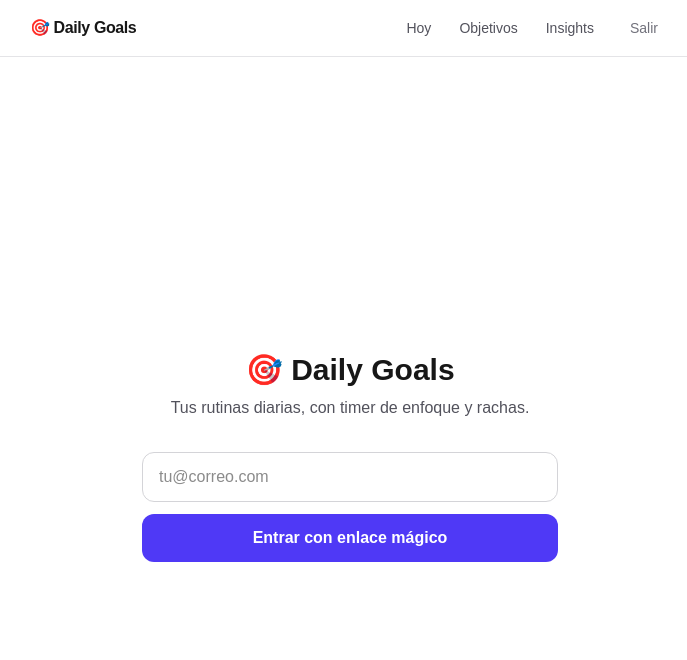
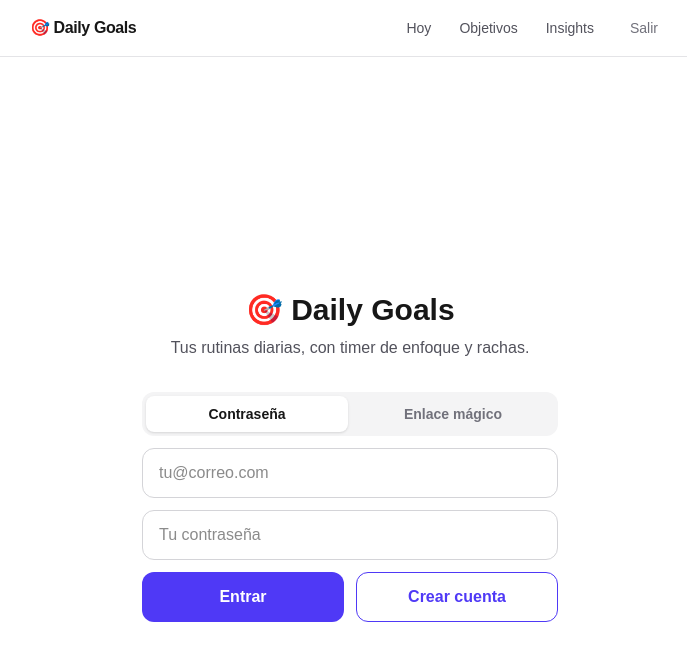
Before and after one commit to poemmacode/daily-goals, a Next.js app: page /login in a window 1280 px wide. Shown: the top 660 px of the page, without its empty margins (290-977 px from the left). Built offline with nearby package versions, Linux system fonts and the light colour scheme.

Commit message:
feat: login con contraseña y modal cerrable para goals

```diff
--- a/app/goals/page.tsx
+++ b/app/goals/page.tsx
@@ -35,6 +35,21 @@ export default function GoalsPage() {
     fetchGoals().then(setGoals);
   }
 
+  function closeForm() {
+    setShowForm(false);
+    setEditing(null);
+  }
+
+  // Cerrar el modal con Escape sin perder la posición de scroll.
+  useEffect(() => {
+    if (!showForm) return;
+    const onKey = (e: KeyboardEvent) => {
+      if (e.key === "Escape") closeForm();
+    };
+    window.addEventListener("keydown", onKey);
+    return () => window.removeEventListener("keydown", onKey);
+  }, [showForm]);
+
   async function handleSubmit(values: GoalFormValues) {
     if (values.end_date < values.start_date) {
       setError("La fecha de fin no puede ser anterior al inicio.");
@@ -64,13 +79,11 @@ export default function GoalsPage() {
       setError(result.error.message);
       return;
     }
-    setShowForm(false);
-    setEditing(null);
+    closeForm();
     reload();
   }
 
-  async function archive(id: string, archived: boolean) {
-    const supabase = createClient();
+  async function archive(id: string, archived: boolean) {    const supabase = createClient();
     await supabase.from("goals").update({ archived, updated_at: new Date().toISOString() }).eq("id", id);
     reload();
   }
@@ -95,14 +108,33 @@ export default function GoalsPage() {
       </div>
 
       {showForm && (
-        <div className="mt-4 rounded-2xl border border-zinc-200 p-4 dark:border-zinc-800">
-          <GoalForm
-            initial={editing}
-            onSubmit={handleSubmit}
-            onCancel={() => { setShowForm(false); setEditing(null); }}
-            saving={saving}
-            error={error}
+        <div className="fixed inset-0 z-50 flex items-center justify-center p-4" role="dialog" aria-modal="true">
+          <button
+            aria-label="Cerrar"
+            onClick={closeForm}
+            className="absolute inset-0 cursor-default bg-black/50"
           />
+          <div className="relative max-h-[90vh] w-full max-w-lg overflow-y-auto rounded-2xl bg-white p-5 shadow-xl dark:bg-zinc-950">
+            <div className="mb-4 flex items-center justify-between">
+              <h2 className="text-lg font-bold">
+                {editing ? "Editar objetivo" : "Nuevo objetivo"}
+              </h2>
+              <button
+                onClick={closeForm}
+                aria-label="Cerrar modal"
+                className="flex h-8 w-8 items-center justify-center rounded-full text-lg hover:bg-zinc-100 dark:hover:bg-zinc-900"
+              >
+                ✕
+              </button>
+            </div>
+            <GoalForm
+              initial={editing}
+              onSubmit={handleSubmit}
+              onCancel={closeForm}
+              saving={saving}
+              error={error}
+            />
+          </div>
         </div>
       )}
 
--- a/app/login/page.tsx
+++ b/app/login/page.tsx
@@ -1,7 +1,7 @@
 "use client";
 
 import { Suspense, useState } from "react";
-import { useSearchParams } from "next/navigation";
+import { useRouter, useSearchParams } from "next/navigation";
 import { createClient } from "@/lib/supabase/client";
 
 const ERROR_MESSAGES: Record<string, string> = {
@@ -21,12 +21,15 @@ function UrlError() {
 }
 
 export default function LoginPage() {
+  const router = useRouter();
+  const [mode, setMode] = useState<"magic" | "password">("password");
   const [email, setEmail] = useState("");
+  const [password, setPassword] = useState("");
   const [sent, setSent] = useState(false);
   const [loading, setLoading] = useState(false);
   const [error, setError] = useState<string | null>(null);
 
-  async function handleLogin(e: React.FormEvent) {
+  async function handleMagicLink(e: React.FormEvent) {
     e.preventDefault();
     setLoading(true);
     setError(null);
@@ -40,6 +43,32 @@ export default function LoginPage() {
     else setSent(true);
   }
 
+  async function handlePassword(e: React.FormEvent, action: "signin" | "signup") {
+    e.preventDefault();
+    setLoading(true);
+    setError(null);
+    const supabase = createClient();
+    const { data, error } =
+      action === "signin"
+        ? await supabase.auth.signInWithPassword({ email, password })
+        : await supabase.auth.signUp({ email, password });
+    setLoading(false);
+    if (error) {
+      setError(error.message);
+      return;
+    }
+    if (data.session) {
+      router.push("/");
+      router.refresh();
+    } else {
+      // Confirmación de email activada en Supabase: debe validar su correo.
+      setSent(true);
+    }
+  }
+
+  const inputCls =
+    "rounded-xl border border-zinc-300 px-4 py-3 dark:border-zinc-700 dark:bg-zinc-900";
+
   return (
     <main className="mx-auto flex min-h-screen max-w-md flex-col items-center justify-center px-4">
       <h1 className="text-3xl font-bold">🎯 Daily Goals</h1>
@@ -49,29 +78,97 @@ export default function LoginPage() {
       <Suspense>
         <UrlError />
       </Suspense>
+
       {sent ? (
         <p className="mt-8 rounded-xl bg-green-100 p-4 text-center text-green-800 dark:bg-green-950 dark:text-green-300">
           Revisa tu correo: te enviamos un enlace para entrar. ✉️
         </p>
       ) : (
-        <form onSubmit={handleLogin} className="mt-8 flex w-full flex-col gap-3">
+        <div className="mt-8 flex w-full flex-col gap-3">
+          <div className="grid grid-cols-2 gap-1 rounded-xl bg-zinc-100 p-1 dark:bg-zinc-900">
+            {(
+              [
+                ["password", "Contraseña"],
+                ["magic", "Enlace mágico"],
+              ] as const
+            ).map(([m, label]) => (
+              <button
+                key={m}
+                type="button"
+                onClick={() => {
+                  setMode(m);
+                  setError(null);
+                }}
+                className={`rounded-lg px-3 py-2 text-sm font-semibold ${
+                  mode === m
+                    ? "bg-white shadow dark:bg-zinc-800"
+                    : "text-zinc-500"
+                }`}
+              >
+                {label}
+              </button>
+            ))}
+          </div>
+
+          {mode === "magic" ? (
+            <form onSubmit={handleMagicLink} className="flex flex-col gap-3">
               <input
                 type="email"
                 required
                 value={email}
                 onChange={(e) => setEmail(e.target.value)}
                 placeholder="tu@correo.com"
-            className="rounded-xl border border-zinc-300 px-4 py-3 dark:border-zinc-700 dark:bg-zinc-900"
+                className={inputCls}
               />
               <button
                 type="submit"
                 disabled={loading}
                 className="rounded-xl bg-indigo-600 px-4 py-3 font-semibold text-white hover:bg-indigo-500 disabled:opacity-50"
               >
-            {loading ? "Enviando…" : "Entrar con enlace mágico"}
+                {loading ? "Enviando…" : "Enviar enlace mágico"}
               </button>
+            </form>
+          ) : (
+            <div className="flex flex-col gap-3">
+              <input
+                type="email"
+                required
+                value={email}
+                onChange={(e) => setEmail(e.target.value)}
+                placeholder="tu@correo.com"
+                className={inputCls}
+              />
+              <input
+                type="password"
+                required
+                minLength={6}
+                value={password}
+                onChange={(e) => setPassword(e.target.value)}
+                placeholder="Tu contraseña"
+                className={inputCls}
+              />
+              <div className="grid grid-cols-2 gap-3">
+                <button
+                  type="button"
+                  disabled={loading}
+                  onClick={(e) => void handlePassword(e, "signin")}
+                  className="rounded-xl bg-indigo-600 px-4 py-3 font-semibold text-white hover:bg-indigo-500 disabled:opacity-50"
+                >
+                  {loading ? "…" : "Entrar"}
+                </button>
+                <button
+                  type="button"
+                  disabled={loading}
+                  onClick={(e) => void handlePassword(e, "signup")}
+                  className="rounded-xl border border-indigo-600 px-4 py-3 font-semibold text-indigo-600 hover:bg-indigo-50 dark:hover:bg-indigo-950 disabled:opacity-50"
+                >
+                  Crear cuenta
+                </button>
+              </div>
+            </div>
+          )}
           {error && <p className="text-sm text-red-600">{error}</p>}
-        </form>
+        </div>
       )}
     </main>
   );
--- a/openspec/changes/daily-goals-app/specs/goals-management/spec.md
+++ b/openspec/changes/daily-goals-app/specs/goals-management/spec.md
@@ -28,3 +28,17 @@ Un objetivo SHALL considerarse vigente un día dado solo si está activo, la fec
 #### Scenario: Objetivo fuera de vigencia
 - WHEN llega el día siguiente a `end_date`
 - THEN el objetivo ya no aparece en el checklist sin necesidad de acción manual.
+
+### Requirement: Alta y edición en modal cerrable
+El sistema SHALL abrir el formulario de objetivo en un modal centrado que se puede cerrar con botón ✕, click fuera o tecla Escape, sin perder la posición de scroll de la lista.
+
+#### Scenario: Abrir modal desde lista larga
+- WHEN el usuario pulsa "+ Nuevo" con la lista con scroll abajo
+- THEN el modal aparece centrado y al cerrarlo la lista conserva su posición.
+
+### Requirement: Login con email y contraseña
+El sistema SHALL ofrecer login con email + contraseña (entrar y crear cuenta) además del enlace mágico, redirigiendo al checklist al obtener sesión.
+
+#### Scenario: Entrar con contraseña
+- WHEN el usuario entra con credenciales válidas
+- THEN aterriza en el checklist del día sin pasar por email.
```
Lines whose indentation alone changed are shown as unchanged.
